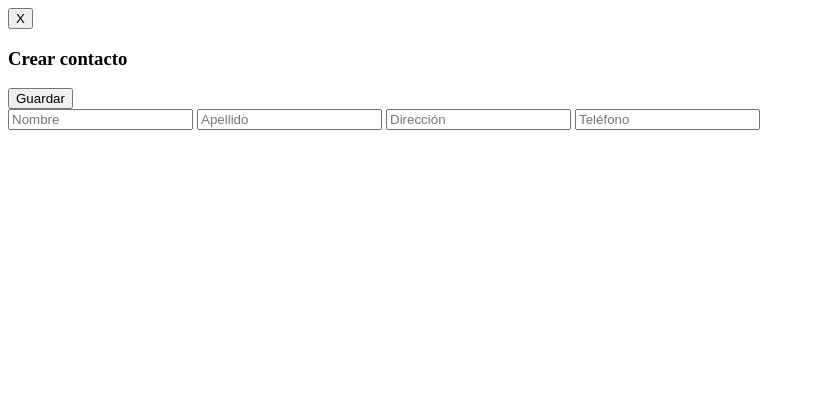
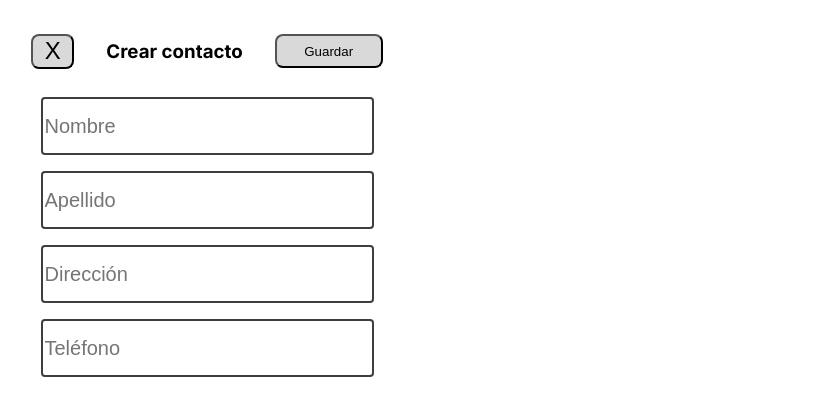
Before and after one commit to vpj-mati/chicheslab-matis, a plain HTML site: page 20230705_Clase 9/editarcontacto.html in a window 1280 px wide. Shown: the whole page, without its empty margins (0-815 px from the left). Drawn offline with Linux system fonts and the light colour scheme.

Commit message:
Finalizmos la maqueta del sistema

```diff
--- a/20230705_Clase 9/css/style.css
+++ b/20230705_Clase 9/css/style.css
@@ -1,3 +1,9 @@
+@import url('https://fonts.googleapis.com/css2?family=Inter:wght@100;200;300;400;500;600;700;800;900&display=swap');
+
+html{
+    font-family: 'Inter', sans-serif;
+}
+
 .lista-contactos{
     display: flex;
     width: 360px;
@@ -5,6 +11,21 @@
     flex-direction: column;
     align-items: center;
     gap: 8px;
+}
+
+.btn-cerrar-editar{
+    width: 43px;
+    height: 35px;
+    padding: 0px!important;
+    font-size: 24px;
+    font-style: normal;
+    font-weight: 400;
+}
+
+.btn-guardar-editar{
+    width: 108px;
+    height: 34px;
+    padding: 0px!important;
 }
 
 .btn{
@@ -35,3 +56,34 @@
     background: #FFF;
     box-shadow: 0px 4px 6px 0px rgba(0, 0, 0, 0.25);
 }
+
+.editar-contacto{
+    display: flex;
+    width: 360px;
+    height: 800px;
+    padding: 13px 19px;
+    flex-direction: column;
+    align-items: center;
+    gap: 16px;
+}
+
+.encabezado{
+    display: flex;
+    justify-content: center;
+    align-items: center;
+    gap: 32px;
+    align-self: stretch;
+}
+
+.input-form{
+    width: 325px;
+    height: 52px;
+    flex-shrink: 0;
+    border-radius: 4px;
+    border: 2px solid #3F3D3D;
+    background: rgba(217, 217, 217, 0.00);
+    font-size: 20px;
+    font-style: normal;
+    font-weight: 400;
+    line-height: normal;
+}
--- a/20230705_Clase 9/editarcontacto.html
+++ b/20230705_Clase 9/editarcontacto.html
@@ -4,6 +4,9 @@
     <meta charset="UTF-8">
     <meta name="viewport" content="width=device-width, initial-scale=1.0">
     <title>Editar Contacto</title>
+
+    <link rel="stylesheet" href="css/style.css">
+
 </head>
 
 <body>
@@ -11,9 +14,9 @@
     <form action="listacontactos.html" class="editar-contacto" >
 
         <div class="encabezado">
-            <button class="btn">X</button>
+            <button class="btn btn-cerrar-editar">X</button>
             <h3 class="titulo editar">Crear contacto</h3>
-            <input type="submit" class="btn" value="Guardar">
+            <input type="submit" class="btn btn-guardar-editar" value="Guardar">
         </div>
 
         <input type="text" class="input-form" name="nombre" id="nombre" placeholder="Nombre">
```
